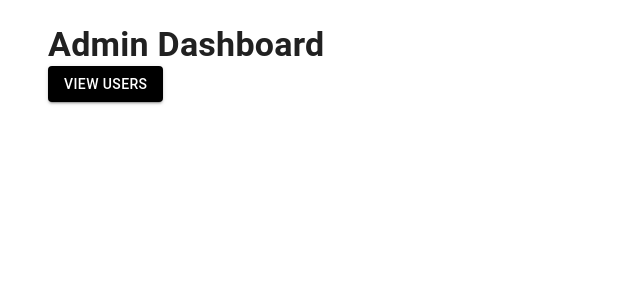
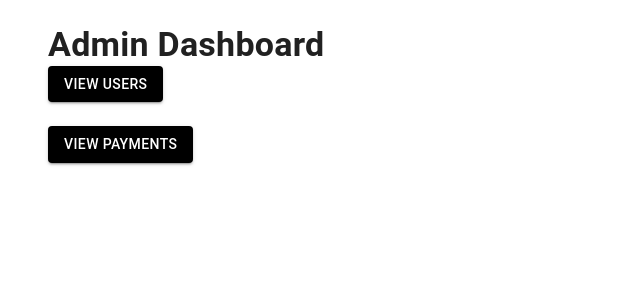
Before and after one commit to dhanshreeaj/nestproject, a Next.js app in the folder frontend/: page /adminhome in a window 1280 px wide. Shown: the top 300 px of the page, without its empty margins (0-640 px from the left). Built offline with nearby package versions, Linux system fonts and the light colour scheme.

Commit message:
Added payment detailed button

```diff
--- a/frontend/src/app/adminhome/page.tsx
+++ b/frontend/src/app/adminhome/page.tsx
@@ -21,24 +21,51 @@ interface User {
   email: string;
   isVerified: string;
 }
+interface Payment {
+  id: string;
+  razorpayOrderId: string;
+  razorpayPaymentId: string;
+  razorpaySignature: string;
+  email: string;
+  amount: number;
+  createdAt: string;
+}
 
 export default function AdminHome() {
   const [users, setUsers] = useState<User[]>([]);
+  const [payments, setPayments] = useState<Payment[]>([]);
   const [showTable, setShowTable] = useState(false);
   const [editingUser, setEditingUser] = useState<User | null>(null);
   const [editName, setEditName] = useState("");
   const [editEmail, setEditEmail] = useState("");
+  const [showUsers, setShowUsers] = useState(false);
+  const [showPayments, setShowPayments] = useState(false);
 
   const fetchUsers = async () => {
-    if (showTable) {
-      setShowTable(false);
+    setShowPayments(false);
+    if (showUsers) {
+      setShowUsers(false);
     } else {
       try {
         const res = await axios.get("http://localhost:3001/auth/users");
         setUsers(res.data);
-        setShowTable(true);
+        setShowUsers(true);
       } catch (err) {
         console.error("Error to fetching users:", err);
+      }
+    }
+  };
+  const fetchPayments = async () => {
+    setShowUsers(false);
+    if (showPayments) {
+      setShowPayments(false);
+    } else {
+      try {
+        const res = await axios.get("http://localhost:3001/auth/payments");
+        setPayments(res.data);
+        setShowPayments(true);
+      } catch (err) {
+        console.error("Error to fetching payments:", err);
       }
     }
   };
@@ -96,10 +123,11 @@ export default function AdminHome() {
             onClick={fetchUsers}
             sx={{ mb: 3, bgcolor: "black", color: "white" }}
           >
-            {showTable ? "Hide Users" : "View Users"}
+            {showUsers ? "Hide Users" : "View Users"}
           </Button>
+          <br />
 
-          {showTable && (
+          {showUsers && (
             <TableContainer
               component={Paper}
               // sx={{ bgcolor: "grey" }}
@@ -198,6 +226,52 @@ export default function AdminHome() {
               </Table>
             </TableContainer>
           )}
+          <Button
+            variant="contained"
+            onClick={fetchPayments}
+            sx={{ mb: 3, bgcolor: "black", color: "white" }}
+          >
+            {showPayments ? "Hide payments" : "View Payments"}
+          </Button>
+
+          {showPayments && (
+            <TableContainer component={Paper}>
+              <Table>
+                <TableHead>
+                  <TableRow>
+                    <TableCell>
+                      <strong>Order ID</strong>
+                    </TableCell>
+                    <TableCell>
+                      <strong>Payment ID</strong>
+                    </TableCell>
+                    <TableCell>
+                      <strong>Email</strong>
+                    </TableCell>
+                    <TableCell>
+                      <strong>Amount</strong>
+                    </TableCell>
+                    <TableCell>
+                      <strong>Date</strong>
+                    </TableCell>
+                  </TableRow>
+                </TableHead>
+                <TableBody>
+                  {payments.map((payment) => (
+                    <TableRow key={payment.id}>
+                      <TableCell>{payment.razorpayOrderId}</TableCell>
+                      <TableCell>{payment.razorpayPaymentId}</TableCell>
+                      <TableCell>{payment.email}</TableCell>
+                      <TableCell>{payment.amount}</TableCell>
+                      <TableCell>
+                        {new Date(payment.createdAt).toLocaleString()}
+                      </TableCell>
+                    </TableRow>
+                  ))}
+                </TableBody>
+              </Table>
+            </TableContainer>
+          )}
         </Container>
       </Box>
     </>
```
